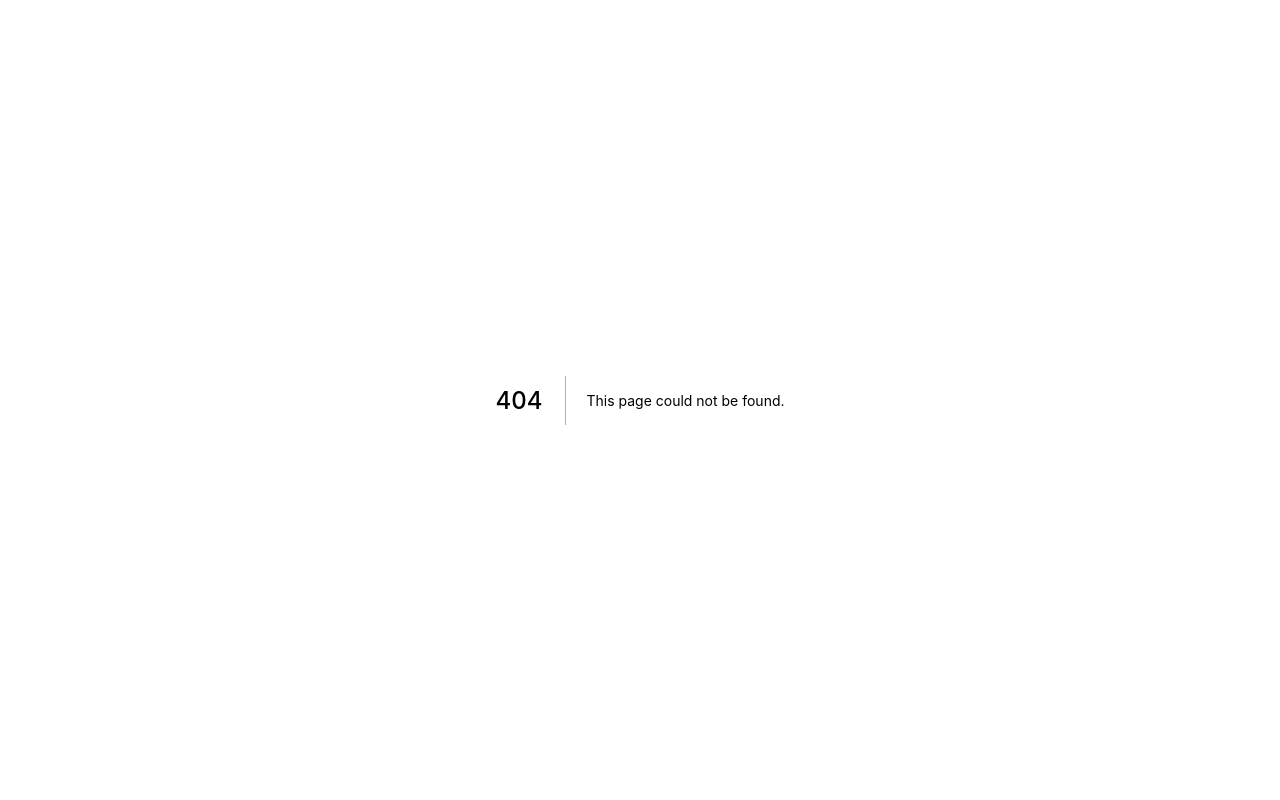
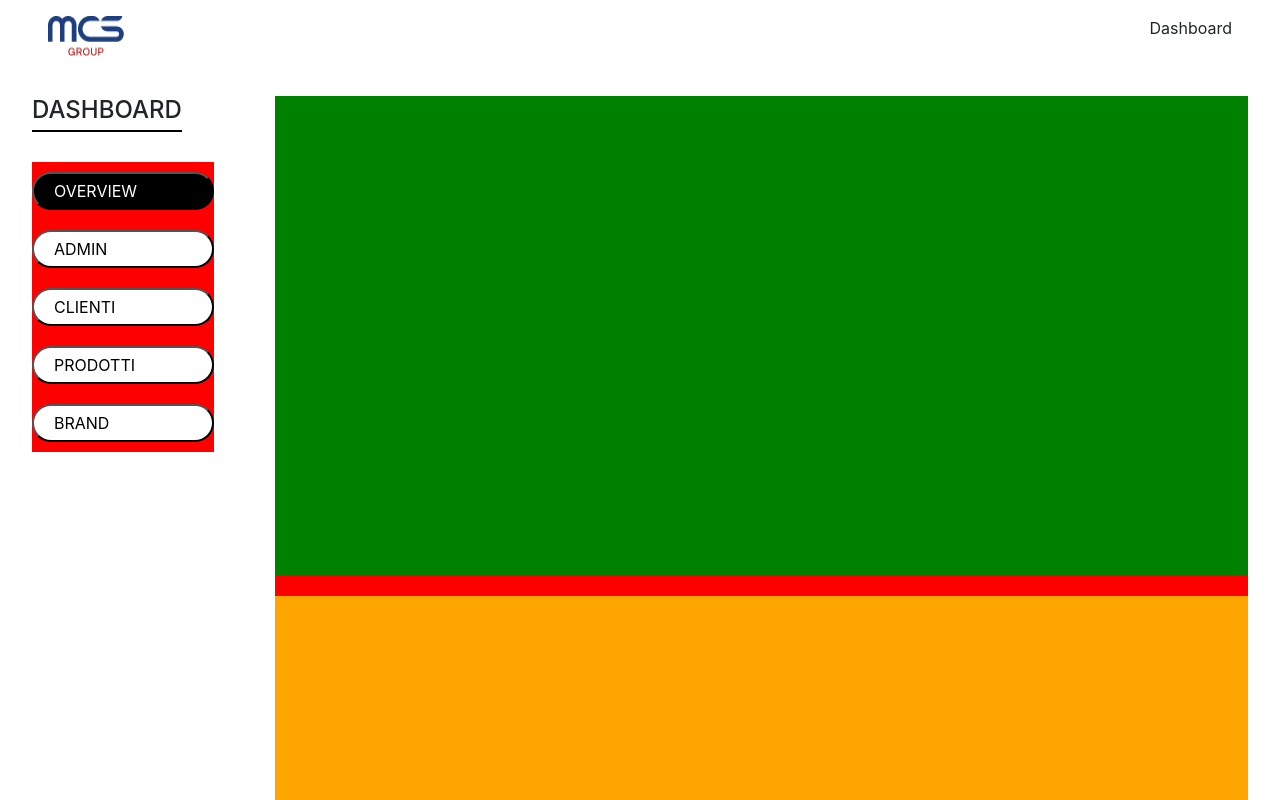
Before and after one commit to desmondezo1/mcs-frontend, a Next.js app: page /overview in a window 1280 px wide. Before the commit this address had no page. Shown: the top 800 px of the page. Built offline with nearby package versions, Linux system fonts and the light colour scheme.

Commit message:
overview init

```diff
--- /dev/null
+++ b/components/atoms/NavLink.js
@@ -0,0 +1,36 @@
+import { useRouter } from "next/router";
+import Link from "next/link";
+import PropTypes from "prop-types";
+
+import Button from "./Buttons";
+
+NavLink.propTypes = {
+  href: PropTypes.string.isRequired,
+  exact: PropTypes.bool,
+};
+
+NavLink.defaultProps = {
+  exact: false,
+};
+
+function NavLink({ href, exact, children, ...props }) {
+  const { pathname } = useRouter();
+  const isActive = exact ? pathname === href : pathname.startsWith(href);
+
+  return (
+    <Link href={href} passHref>
+      <Button
+        {...props}
+        color={isActive ? "primary" : "secondary"}
+        style={{
+          margin: "10px 0",
+          width: "100%",
+        }}
+      >
+        {children}
+      </Button>
+    </Link>
+  );
+}
+
+export default NavLink;
--- /dev/null
+++ b/components/molecules/Nav.js
@@ -0,0 +1,28 @@
+import React from "react";
+import NavLink from "../atoms/NavLink";
+import NavArray from "../../config/NavArray";
+import style from "../../styles/molecule.module.css";
+
+function Nav(props) {
+  return (
+    <div className="nav_container">
+      <h4
+        className="underlined_text"
+        style={{
+          marginBottom: "30px",
+        }}
+      >
+        DASHBOARD
+      </h4>
+      <div className={style.nav_container}>
+        {NavArray.map(({ display, href }, id) => (
+          <NavLink href={href} key={id}>
+            {display}
+          </NavLink>
+        ))}
+      </div>
+    </div>
+  );
+}
+
+export default Nav;
--- /dev/null
+++ b/config/NavArray.js
@@ -0,0 +1,24 @@
+const arr = [
+  {
+    display: "OVERVIEW",
+    href: "/overview",
+  },
+  {
+    display: "ADMIN",
+    href: "/admin",
+  },
+  {
+    display: "CLIENTI",
+    href: "/clienti",
+  },
+  {
+    display: "PRODOTTI",
+    href: "/prodotti",
+  },
+  {
+    display: "BRAND",
+    href: "/brand",
+  },
+];
+
+export default arr;
--- /dev/null
+++ b/pages/overview.js
@@ -0,0 +1,32 @@
+import Nav from "../components/molecules/Nav";
+import Header from "../components/molecules/Header";
+import styles from "../styles/Home.module.css";
+import Head from "next/head";
+
+function overview(props) {
+  return (
+    <div className={styles.container}>
+      <Head>
+        <title>MCP- Application</title>
+        <meta name="description" content="Generated by create next app" />
+        <link rel="icon" href="/favicon.ico" />
+      </Head>
+
+      <main className={styles.main}>
+        <Header>
+          <p>Dashboard</p>
+        </Header>
+        <div className="dashboard_container">
+          <Nav />
+          <div className={styles.overview_body_container}>
+            <div className={styles.chart_container}></div>
+            <div className={styles.second_container}></div>
+            <div className={styles.table}></div>
+          </div>
+        </div>
+      </main>
+    </div>
+  );
+}
+
+export default overview;
--- a/styles/Home.module.css
+++ b/styles/Home.module.css
@@ -16,3 +16,26 @@
     flex-direction: column;
   }
 }
+.overview_body_container {
+  width: 80%;
+  background: red;
+}
+
+.overview_body_container .chart_container {
+  height: 60vh;
+  width: 100%;
+  margin-bottom: 20px;
+  background-color: green;
+}
+.second_container {
+  height: 30vh;
+  width: 100%;
+  margin-bottom: 20px;
+  background-color: orange;
+}
+.table {
+  height: 50vh;
+  width: 100%;
+  margin-bottom: 20px;
+  background-color: orange;
+}
--- a/styles/globals.css
+++ b/styles/globals.css
@@ -32,3 +32,16 @@
   flex-flow: column nowrap;
   justify-content: center;
 }
+
+.dashboard_container {
+  width: 100%;
+  display: flex;
+  flex-flow: row nowrap;
+  height: auto;
+  margin-top: 2%;
+  justify-content: space-between;
+}
+
+.nav_container {
+  width: 15%;
+}
--- a/styles/molecule.module.css
+++ b/styles/molecule.module.css
@@ -30,3 +30,9 @@
 .recover_password > * {
   margin: 20px 0;
 }
+
+.nav_container {
+  display: flex;
+  flex-flow: column nowrap;
+  background-color: red;
+}
```
